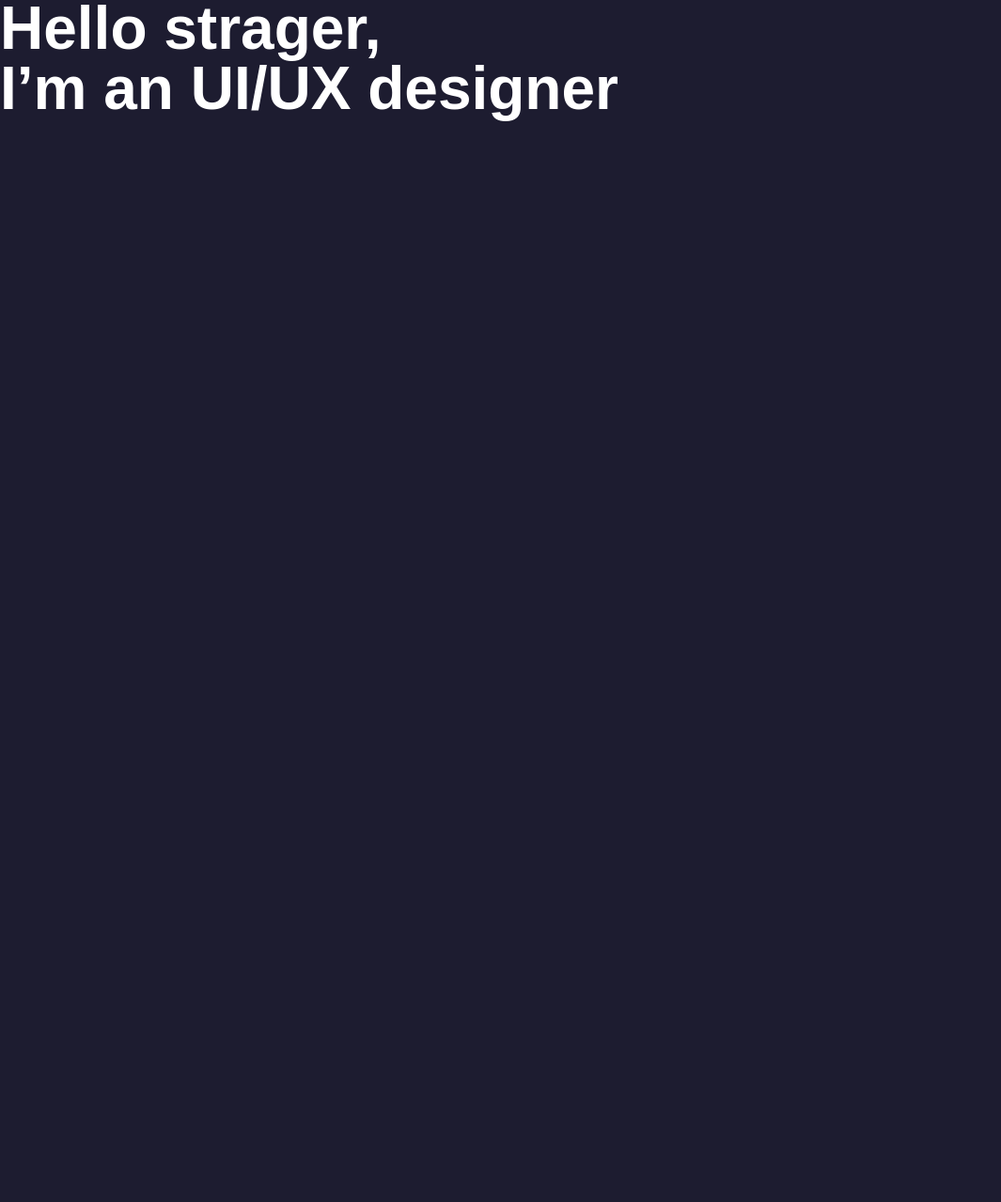
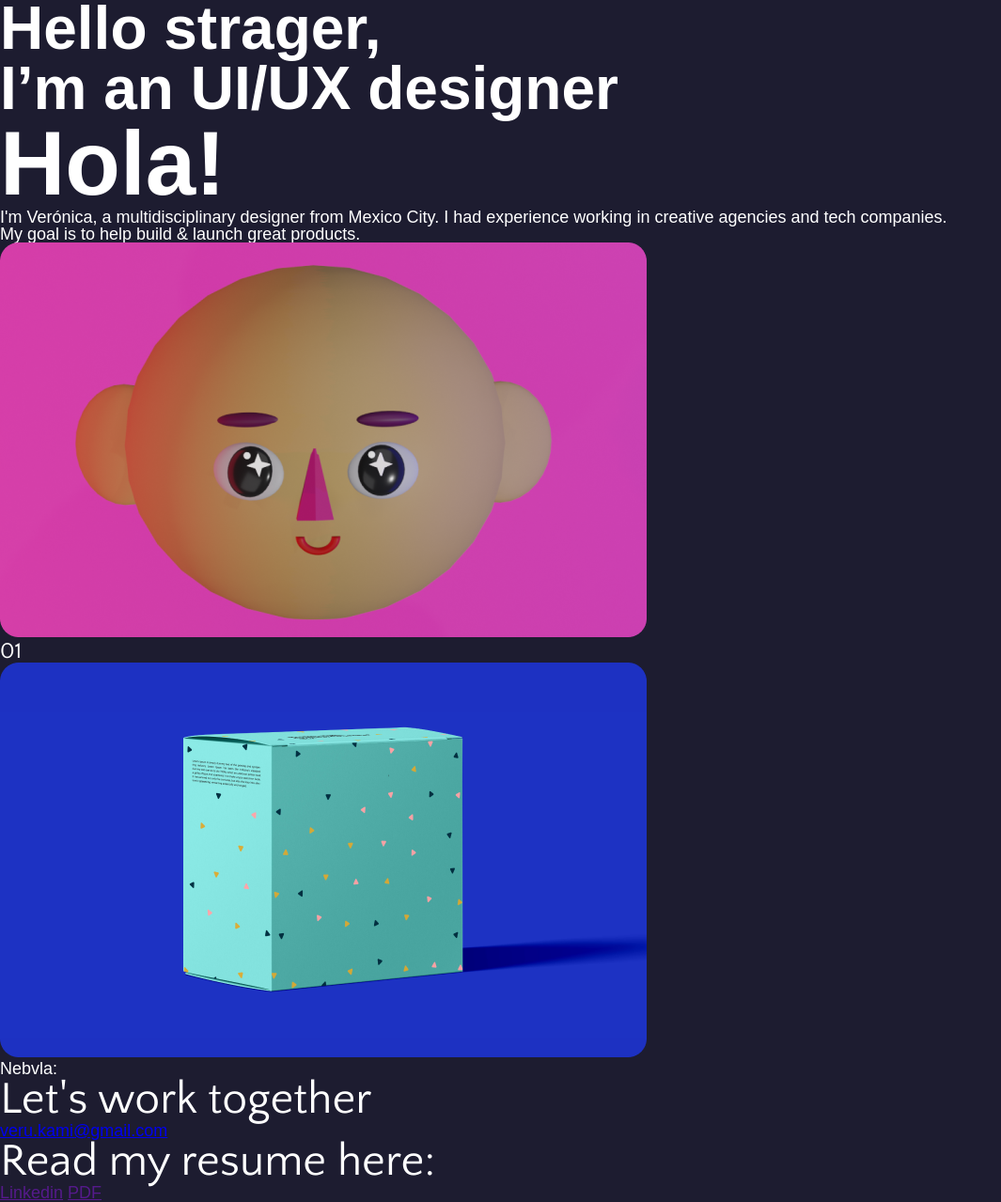
Before and after one commit to verukami/beta, a plain HTML site: page index.html in a window 1280 px wide. Shown: the part 184-1463 px from the top of the page at 94% size, without its empty margins (0-1065 px from the left). Before the commit the page ends 800 px from the top, so only its background shows below. Drawn offline with Linux system fonts and the light colour scheme; a web font is replaced by a local one.

Commit message:
Update index.html

```diff
--- a/index.html
+++ b/index.html
@@ -45,9 +45,51 @@
     </section>
 
 
+    <section class="block block--about">
+        <div class="block-wrapper">
+            <div class="block-content">
+                    <div class="block-meta block-meta--right">
+                        <h1 class="Title">Hola!</h1>
+                        <p>I'm Verónica, a multidisciplinary designer from Mexico City. I had experience working in creative agencies and tech companies.<br>
+
+                                My goal is to help build & launch great products.
+                        </p>
+                    </div>
+                    <div class="block-image block-image--left">
+                        <img src="img/Home/portrait_verukami.png" alt="Me">
+                    </div>
+            </div>
+        </div>
+    </section>
+
+    <section class="block block--work">
+        <div class="block-wrapper">
+            <div class="block-content column-reverse-mobile">
+                  <div class="block-float-title"><h6>01</h6></div>
+                  <div class="block-image block-image--left">
+                        <img src="img/Home/nebvla_thumb.png" alt="Nebvla: HR Dashboard Design">
+                  </div>
+                  <div class="block-meta block-meta--right">
+                    <h5>Nebvla: </h5>
+                  </div>
+
+            </div>
+        </div>
+    </section>
+
 
 </body>
-<footer>
+<footer div class="block block--hero">
+
+    <div class="block-hero-content">
+            <h4 class="hero-lead lead">Let's work together</h4>
+            <a class="mail-link" href="mailto:veru.kami@gmail.com">veru.kami@gmail.com</a>
+            <h4 class="lead">Read my resume here:</h4>
+            <div class="footer-links">
+                <a class="link link--inline" href=""><span>Linkedin</span></a>
+                <a class="link link--inline" href=""><span>PDF</span></a>
+        </div>
+    </div>
 
 </footer>
 </main>
```
